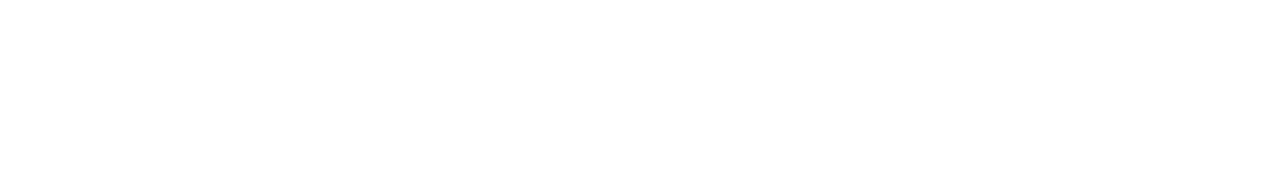
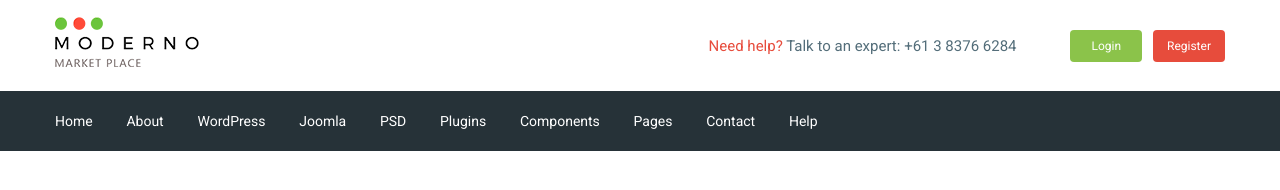
Before and after one commit to GUM-City/moderno, a website: page app/index.html in a window 1280 px wide. Drawn offline with nearby package versions, Linux system fonts and the light colour scheme; files that its build step writes are made by us from their sources.

Commit message:
added header

```diff
--- a/app/index.html
+++ b/app/index.html
@@ -4,11 +4,97 @@
     <meta charset="UTF-8">
     <meta name="viewport" content="width=device-width, initial-scale=1.0">
     <meta http-equiv="X-UA-Compatible" content="ie=edge">
-    <title>Document</title>
+    <title>Moderno</title>
     <link rel="stylesheet" href="css/libs.min.css">
     <link rel="stylesheet" href="css/style.min.css">
 </head>
 <body>
+    <header class="header">
+
+        <div class="header__top">
+            <div class="container">
+                <div class="header__top-inner">
+                    <div class="header__logo">
+                        <a href="#">
+                            <img src="images/logo.png" alt="logo">
+                        </a>
+                    </div>
+                    <div class="heade__text">
+                        <a href="#">
+                            <span>Need help?</span>
+                        </a>
+                        Talk to an expert:
+                        <a class="header__phone" href="tel:61383766284">+61 3 8376 6284</a>
+                    </div>
+                    <div class="header__box">
+                        <a class="basket" href="#"></a>
+                        <a class="header__btn header__btn-login" href="#">Login</a>
+                        <a class="header__btn header__btn-register" href="#">Register</a>
+                    </div>
+                </div>
+            </div>
+        </div>
+
+        <div class="header__menu">
+            <div class="container">
+                <nav class="menu">
+                    <ul class="menu__list">
+                        <li>
+                            <a href="#">
+                                Home
+                            </a>
+                        </li>
+                        <li>
+                            <a href="#">
+                                About
+                            </a>
+                        </li>
+                        <li>
+                            <a href="#">
+                                WordPress
+                            </a>
+                        </li>
+                        <li>
+                            <a href="#">
+                                Joomla
+                            </a>
+                        </li>
+                        <li>
+                            <a href="#">
+                                PSD
+                            </a>
+                        </li>
+                        <li>
+                            <a href="#">
+                                Plugins
+                            </a>
+                        </li>
+                        <li>
+                            <a href="#">
+                                Components
+                            </a>
+                        </li>
+                        <li>
+                            <a href="#">
+                                Pages
+                            </a>
+                        </li>
+                        <li>
+                            <a href="#">
+                                Contact
+                            </a>
+                        </li>
+                        <li>
+                            <a href="#">
+                                Help
+                            </a>
+                        </li>
+                    </ul>
+                </nav>
+            </div>
+        </div>
+    </header>
+
 
 
     <script src="https://ajax.googleapis.com/ajax/libs/jquery/3.5.1/jquery.min.js"></script>
--- /dev/null
+++ b/app/scss/_fonts.scss
@@ -0,0 +1,3 @@
+//Подключение шрифтов
+//font-family: 'Roboto', sans-serif;(from css)
+@import url('https://fonts.googleapis.com/css2?family=Roboto:wght@400;500;700&display=swap');
--- /dev/null
+++ b/app/scss/_global.scss
@@ -0,0 +1,31 @@
+html{
+    box-sizing: border-box;
+}
+*,
+*::before,
+*::after{
+    box-sizing: inherit;
+}
+a{
+    display: inline-block;
+    text-decoration: none;
+    color: $text;
+}
+ul,
+li{
+    margin: 0;
+    padding: 0;
+    list-style: none;
+}
+body{
+    font-family: 'Roboto', sans-serif;
+    font-size: 15px;
+    font-weight: 400;
+    line-height: 24px;
+    color: $text;
+}
+.container{
+    max-width: 1200px;
+    margin: 0 auto;
+    padding: 0 15px;
+}
--- /dev/null
+++ b/app/scss/_vars.scss
@@ -0,0 +1,4 @@
+$text: #546e7a;//цвет текста
+$red: #e74c3c;//резерв-красный
+$green: #8bc34a;//резерв-зеленый
+$bg: #263238;//цвет фона
--- a/app/scss/style.scss
+++ b/app/scss/style.scss
@@ -1,8 +1,53 @@
-html{
-    box-sizing: border-box;
+@import 'vars';
+@import 'global';
+@import 'fonts';
+
+.header__top-inner{
+    display: flex;
+    justify-content: space-between;
+    height: 91px;
+    align-items: center;
 }
-*,
-*::before,
-*::after{
-    box-sizing: inherit;
+.heade__text{
+    margin-left: auto;
+    margin-right: 50px;
+    span{
+        color: $red;
+    }
 }
+.header__btn{
+    padding: 4px;
+    width: 72px;
+    border-radius: 4px;
+    text-align: center;
+    line-height: 24px;
+    color: #fff;
+    font-size: 12px;
+}
+.header__btn-login{
+    background-color:$green;
+}
+.header__btn-register{
+    background-color: $red;
+    margin-left: 7px;
+}
+.header__menu{
+    background-color: $bg;
+}
+.menu{
+    display: flex;
+    align-items: center;
+    height: 60px;
+}
+.menu__list{
+    li{
+        display: inline-block;
+    & + li{
+        margin-left: 30px;
+        }
+    }
+    a{
+        color: #fff;
+        font-size: 14px;
+    }
+}
```
Also changed, not shown: app/fonts/Roboto-Bold.ttf (added), app/fonts/Roboto-Medium.ttf (added), app/fonts/Roboto-Regular.ttf (added), app/images/logo.png (added).
